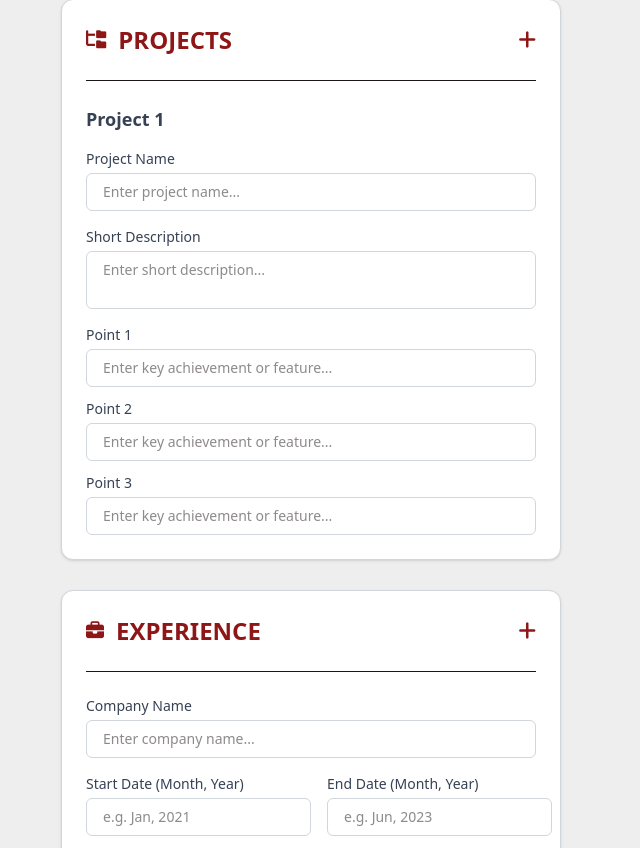
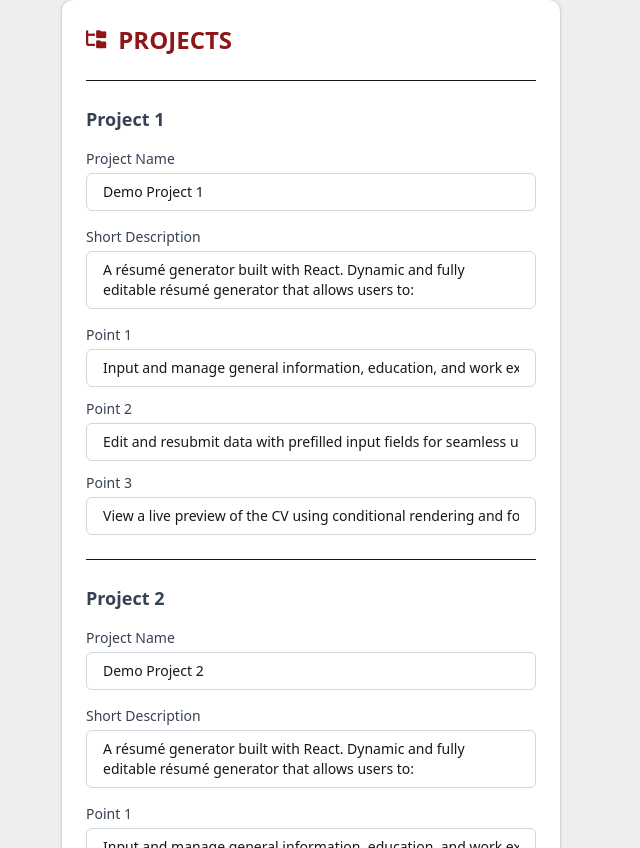
Before and after one commit to bhargablinx/resume-builder, a React (Vite) app: page / in a window 1280 px wide. Shown: the part 1112-1960 px from the top of the page, without its empty margins (0-640 px from the left). Built offline with nearby package versions, Linux system fonts and the light colour scheme.

Commit message:
Project data is retrive from store

```diff
--- a/src/components/ResumeControl.jsx
+++ b/src/components/ResumeControl.jsx
@@ -21,7 +21,7 @@ export const ResumeControl = () => {
             </div>
             <PersonalSection personalInfo={personalInfo} />
             <SkillSection skill={skill} />
-            <ProjectSection />
+            <ProjectSection projects={projects} />
             <ExperienceSection />
             <EducationSection />
         </div>
@@ -349,8 +349,10 @@ function ExperienceSection() {
     );
 }
 
-const ProjectSection = () => {
-    const [projectList, setProjectList] = useState([1]);
+const ProjectSection = ({ projects }) => {
+    const [projectList, setProjectList] = useState(projects);
+
+    // console.log(projects);
 
     const addProject = () => {
         if (projectList.length < 3) {
@@ -378,22 +380,23 @@ const ProjectSection = () => {
             </div>
 
             {/* Projects Form */}
-            {projectList.map((num) => (
-                <div key={num} className="space-y-4 border-t pt-6">
+            {projectList.map((items, idx) => (
+                <div key={idx + 1} className="space-y-4 border-t pt-6">
                     <div className="text-lg font-semibold text-gray-700">
-                        Project {num}
+                        Project {idx + 1}
                     </div>
 
                     {/* Project Name */}
                     <div className="flex flex-col space-y-1">
                         <label
-                            htmlFor={`project-${num}-name`}
+                            htmlFor={`project-${idx + 1}-name`}
                             className="text-sm font-medium text-gray-700"
                         >
                             Project Name
                         </label>
                         <input
-                            id={`project-${num}-name`}
+                            value={items.projectName}
+                            id={`project-${idx + 1}-name`}
                             type="text"
                             placeholder="Enter project name..."
                             className="px-4 py-2 border border-gray-300 rounded-md text-sm focus:outline-none focus:ring-2 focus:ring-dark-red focus:border-transparent transition-all"
@@ -403,13 +406,14 @@ const ProjectSection = () => {
                     {/* Short Description */}
                     <div className="flex flex-col space-y-1">
                         <label
-                            htmlFor={`project-${num}-desc`}
+                            htmlFor={`project-${idx + 1}-desc`}
                             className="text-sm font-medium text-gray-700"
                         >
                             Short Description
                         </label>
                         <textarea
-                            id={`project-${num}-desc`}
+                            value={items.description}
+                            id={`project-${idx + 1}-desc`}
                             rows={2}
                             placeholder="Enter short description..."
                             className="px-4 py-2 border border-gray-300 rounded-md text-sm resize-none focus:outline-none focus:ring-2 focus:ring-dark-red focus:border-transparent transition-all"
@@ -424,14 +428,17 @@ const ProjectSection = () => {
                                 className="flex flex-col space-y-1"
                             >
                                 <label
-                                    htmlFor={`project-${num}-point-${point}`}
+                                    htmlFor={`project-${
+                                        idx + 1
+                                    }-point-${point}`}
                                     className="text-sm font-medium text-gray-700"
                                 >
                                     Point {point}
                                 </label>
                                 <input
-                                    id={`project-${num}-point-${point}`}
+                                    id={`project-${idx + 1}-point-${point}`}
                                     type="text"
+                                    value={items.bulletPoints[point - 1]}
                                     placeholder="Enter key achievement or feature..."
                                     className="px-4 py-2 border border-gray-300 rounded-md text-sm focus:outline-none focus:ring-2 focus:ring-dark-red focus:border-transparent transition-all"
                                 />
```
